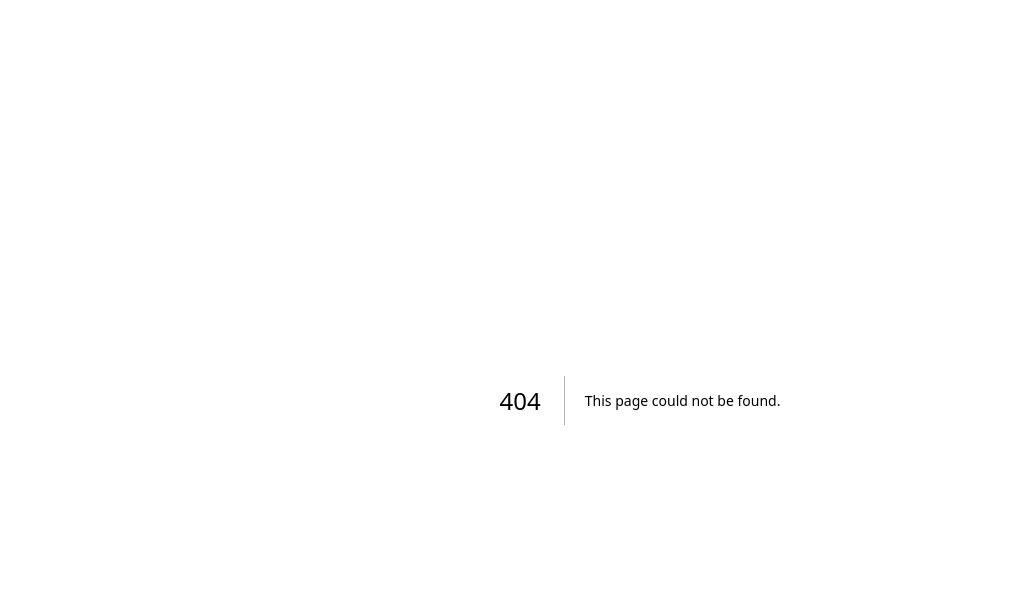
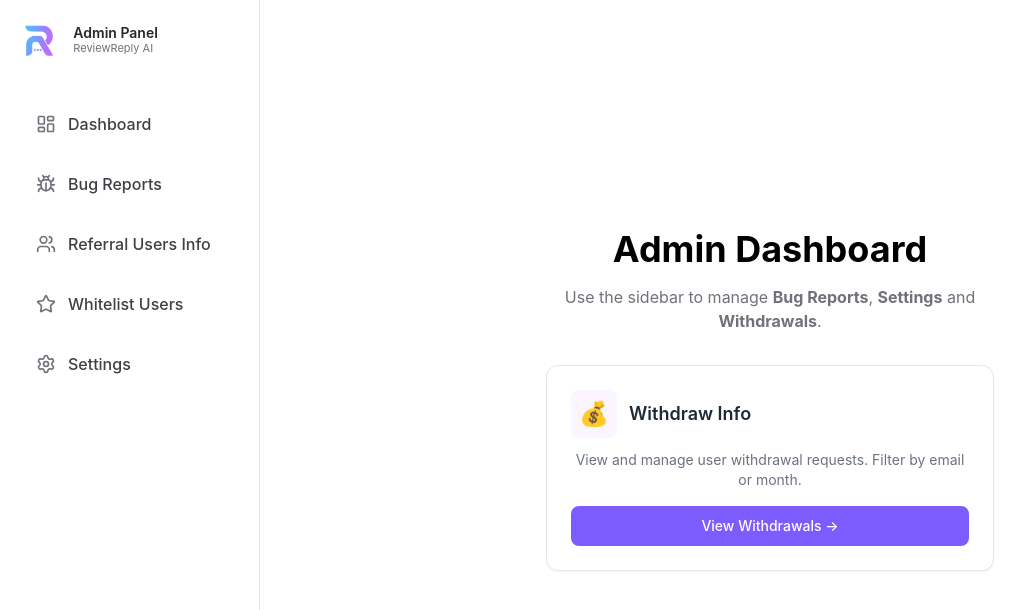
Before and after one commit to afnankhan123456/reviewreply-ai, a Next.js app: page /admin/dashboard in a window 1280 px wide. Before the commit this address had no page. Shown: the top 610 px of the page, without its empty margins (0-1032 px from the left). Built offline with nearby package versions, Linux system fonts and the light colour scheme.

Commit message:
Create page.tsx

```diff
--- /dev/null
+++ b/app/admin/dashboard/page.tsx
@@ -0,0 +1,32 @@
+import Link from "next/link";
+
+export default function AdminPage() {
+  return (
+    <div className="flex flex-col items-center justify-center h-full text-center p-10">
+      <h1 className="text-4xl font-bold text-black dark:text-white mb-4">
+        Admin Dashboard
+      </h1>
+      <p className="text-zinc-500 dark:text-zinc-400 max-w-md mb-8">
+        Use the sidebar to manage <strong>Bug Reports</strong>, <strong>Settings</strong> and <strong>Withdrawals</strong>.
+      </p>
+
+      {/* Withdraw Info Card */}
+      <Link href="/admin/dashboard/withdrawals">
+        <div className="bg-white dark:bg-zinc-800 rounded-xl border border-gray-200 dark:border-zinc-700 shadow-sm p-6 w-full max-w-md hover:shadow-md transition cursor-pointer">
+          <div className="flex items-center gap-3 mb-3">
+            <div className="bg-purple-50 dark:bg-purple-900/20 p-2 rounded-lg">
+              <span className="text-2xl">💰</span>
+            </div>
+            <h3 className="font-semibold text-lg text-gray-800 dark:text-white">Withdraw Info</h3>
+          </div>
+          <p className="text-sm text-gray-500 dark:text-zinc-400 mb-4">
+            View and manage user withdrawal requests. Filter by email or month.
+          </p>
+          <div className="w-full bg-[#7c5cfc] hover:bg-[#6a4ce0] text-white py-2.5 rounded-lg font-medium text-sm transition text-center">
+            View Withdrawals →
+          </div>
+        </div>
+      </Link>
+    </div>
+  );
+}
```
